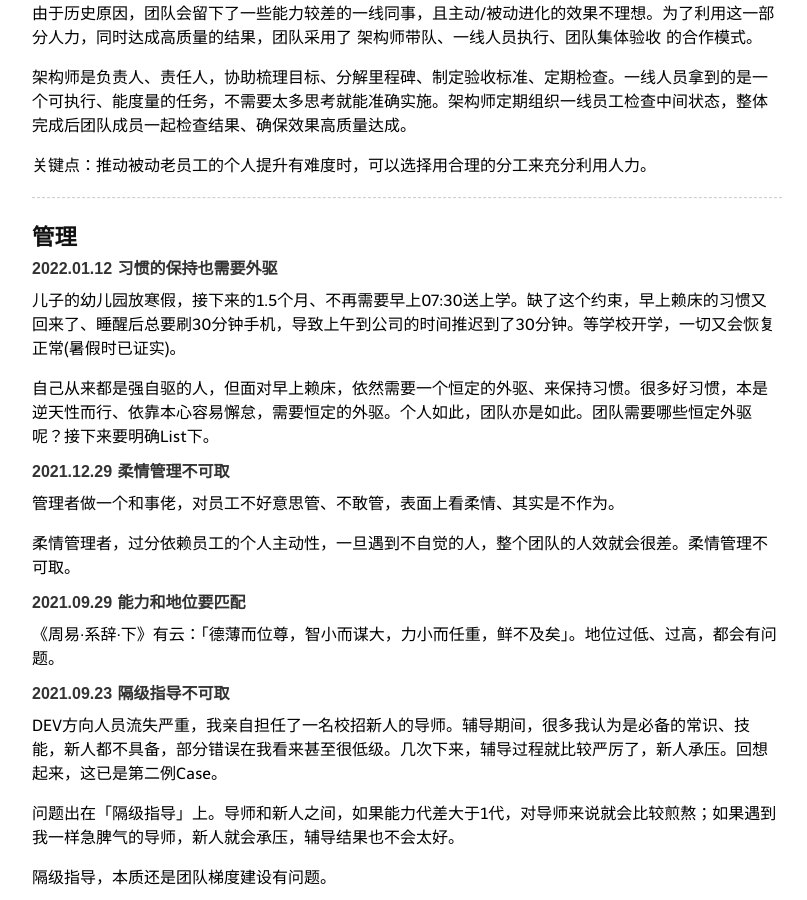
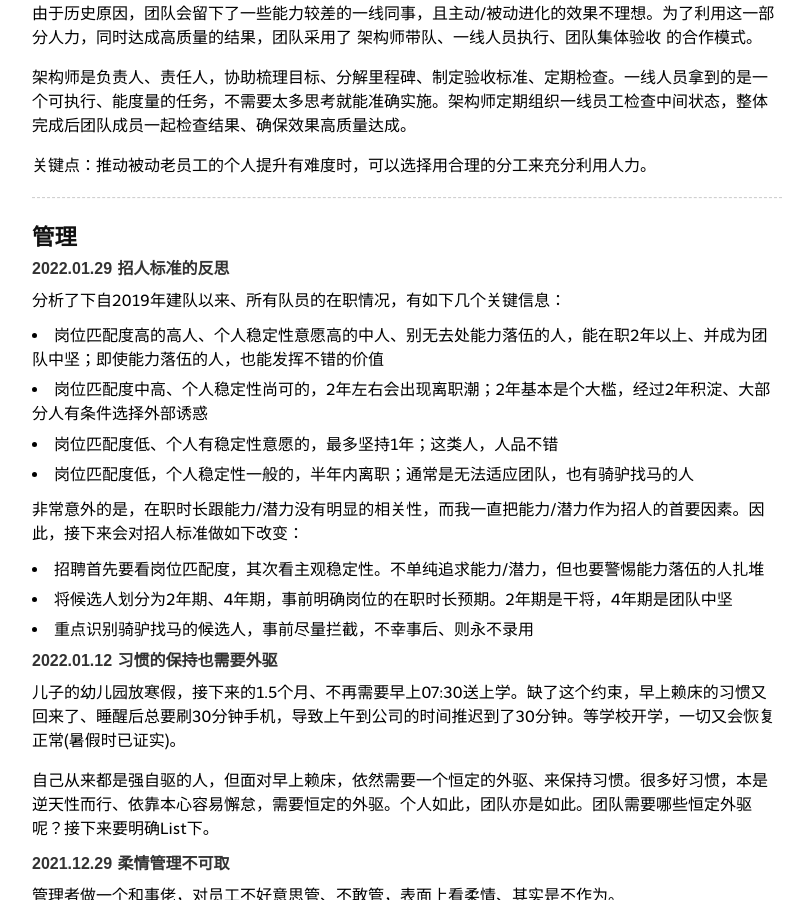
Before and after one commit to niean/niean.github.io, a Jekyll site: the page built from _posts/2020-03-15-op-tb.markdown, in a window 1280 px wide and 900 px high, scrolled down 5958 px. Shown: the whole window, without its empty margins (233-1040 px from the left). Built offline with Jekyll 4.4.1, drawn with Linux system fonts in a browser that asks for light colours; comment, search, counter and statistics services are not loaded.

Commit message:
update:op-tb

```diff
--- a/_posts/2020-03-15-op-tb.markdown
+++ b/_posts/2020-03-15-op-tb.markdown
@@ -217,8 +217,25 @@ Dev同学可能对分阶段认识有误区，可能会站在技术或代码开
 关键点：推动被动老员工的个人提升有难度时，可以选择用合理的分工来充分利用人力。
 
 
+
+
 ----
 ## 管理
+#### 2022.01.29 招人标准的反思
+分析了下自2019年建队以来、所有队员的在职情况，有如下几个关键信息：
+
+- 岗位匹配度高的高人、个人稳定性意愿高的中人、别无去处能力落伍的人，能在职2年以上、并成为团队中坚；即使能力落伍的人，也能发挥不错的价值
+- 岗位匹配度中高、个人稳定性尚可的，2年左右会出现离职潮；2年基本是个大槛，经过2年积淀、大部分人有条件选择外部诱惑
+- 岗位匹配度低、个人有稳定性意愿的，最多坚持1年；这类人，人品不错
+- 岗位匹配度低，个人稳定性一般的，半年内离职；通常是无法适应团队，也有骑驴找马的人
+
+非常意外的是，在职时长跟能力/潜力没有明显的相关性，而我一直把能力/潜力作为招人的首要因素。因此，接下来会对招人标准做如下改变：
+
+- 招聘首先要看岗位匹配度，其次看主观稳定性。不单纯追求能力/潜力，但也要警惕能力落伍的人扎堆
+- 将候选人划分为2年期、4年期，事前明确岗位的在职时长预期。2年期是干将，4年期是团队中坚
+- 重点识别骑驴找马的候选人，事前尽量拦截，不幸事后、则永不录用
+
+
 #### 2022.01.12 习惯的保持也需要外驱
 儿子的幼儿园放寒假，接下来的1.5个月、不再需要早上07:30送上学。缺了这个约束，早上赖床的习惯又回来了、睡醒后总要刷30分钟手机，导致上午到公司的时间推迟到了30分钟。等学校开学，一切又会恢复正常(暑假时已证实)。
 
@@ -296,6 +313,8 @@ TL对团队成员是有限责任。如果一年还没培养起来就放弃吧，
 要么主动思考、要么被安排，方向大事容不得一丝懈怠。
 
 
+
+
 ----
 ## 个人
 #### 2021.07.18 生命的意义
```
